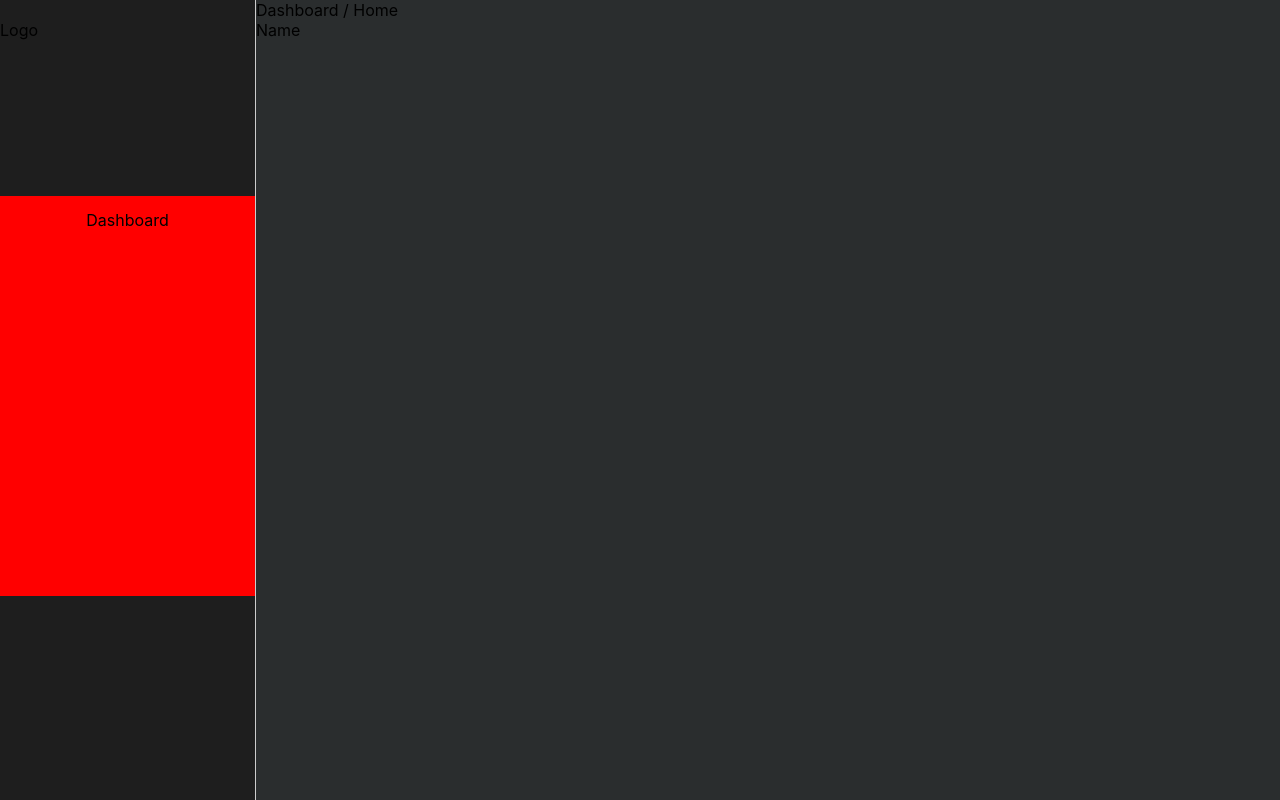
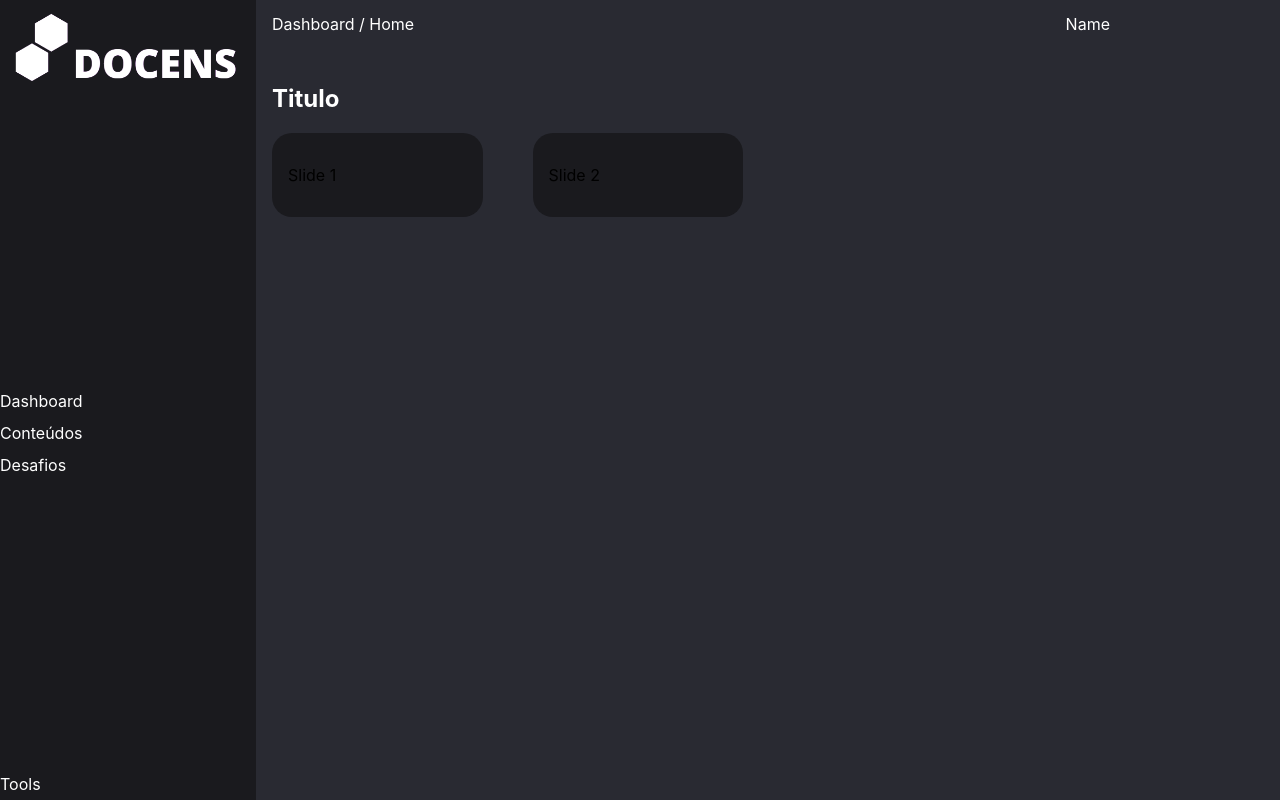
Before and after one commit to pereiraisaiah21/docens-new, a React (Create React App) app: page / in a window 1280 px wide. Built offline with nearby package versions, Linux system fonts and the light colour scheme.

Commit message:
Navigation & Body

```diff
--- a/package.json
+++ b/package.json
@@ -10,7 +10,9 @@
     "react-dom": "^18.2.0",
     "react-hook-form": "^7.40.0",
     "react-scripts": "5.0.1",
+    "react-swipeable": "^7.0.0",
     "sass": "^1.56.2",
+    "swiper": "^8.4.5",
     "web-vitals": "^2.1.4"
   },
   "scripts": {
--- a/src/App.css
+++ b/src/App.css
@@ -1,7 +1,7 @@
 .App {
   height: 100vh;
   width: 100vw;
-  background-color: #2a2d2e;
+  background-color: #292A32;
 }
 
 body {
--- a/src/Components/Body/Body.js
+++ b/src/Components/Body/Body.js
@@ -4,6 +4,8 @@ import Logo from "./Components/Logo/Logo";
 import OptionsList from "./Components/Options/OptionsList";
 import Tools from "./Components/Tools/Tools";
 import style from "./Body.module.scss";
+import ActionsList from "../Content/Components/ActionsList";
+import GuideLine from "../Content/Components/Guideline";
 
 function Body () {
 
@@ -17,6 +19,8 @@ function Body () {
             </nav>
             <div className={style.bContent}>
                 <Header />
+                <ActionsList />
+                <GuideLine />
             </div>
         </main>
     );
--- a/src/Components/Body/Body.module.scss
+++ b/src/Components/Body/Body.module.scss
@@ -7,37 +7,43 @@
     }
     &Navigation {
         grid-area: navigation;
-        background-color: #1e1e1e;
+        background-color: #1a1a1e;
         display: flex;
         flex-direction: column;
         justify-content: space-between;
-        border-right: 1px solid #ccc;
     }
     &Content {
         grid-area: content;
     }
 
     &l {
-        &Logo {}
-        &Image {}
+        &Logo {
+            padding: 10px;
+        }
+        &Image {
+            max-width: 100%;
+        }
         &Label {}
     }
 
     &o {
         &List {
-            background: red;
-            height: 50%;
             display: flex;
+            flex-wrap: wrap;
+            align-items: flex-start;
         }
         &Item {
+            display: flex;
+            flex-wrap: wrap;
             width: 100%;
+            height: 32px;
         }
         &Anchor {
             display: flex;
-            height: 48px;
+            height: 100%;
             align-items: center;
-            justify-content: center;
             width: 100%;
+            color: #fff;
         }
     }
 
--- a/src/Components/Body/Components/Logo/Logo.js
+++ b/src/Components/Body/Components/Logo/Logo.js
@@ -5,10 +5,8 @@ function Logo () {
     return (
 
         <figure className={style.blLogo}>
-            <img alt="" src="" className={style.blImage} />
-            <figcaption className={style.blLabel}>
-                Logo
-            </figcaption>
+            <img alt="" src="/logo.png" className={style.blImage} />
+            <figcaption className={style.blLabel} />
         </figure>
     );
 }
--- a/src/Components/Body/Components/Options/OptionsList.js
+++ b/src/Components/Body/Components/Options/OptionsList.js
@@ -3,10 +3,31 @@ import Option from "./Option";
 
 function OptionsList () {
 
+    const options = [
+        {
+            name : "Dashboard",
+            title : "Dashboard"
+        },
+        {
+            name : "Conteúdos",
+            title : "Dashboard"
+        },
+        {
+            name : "Desafios",
+            title : "Dashboard"
+        },
+    ];
+
     return (
 
         <ul className={style.boList}>
-            <Option href="afsad" name="Dashboard" title="" />
+            {
+                options.map((item, key) => {
+                    return (
+                        <Option href="afsad" name={item.name} title={item.title} />
+                    )
+                })
+            }
         </ul>
     );
 }
--- a/src/Components/Body/Components/Tools/Tools.js
+++ b/src/Components/Body/Components/Tools/Tools.js
@@ -6,8 +6,8 @@ function Tools () {
 
         <ul className={style.btList}>
             <li className={style.boItem}>
-                <a className={style.boAnchor}>
-
+                <a className={style.boAnchor} href="/das">
+                    Tools
                 </a>
             </li>
         </ul>
--- /dev/null
+++ b/src/Components/Content/Components/ActionsList.js
@@ -0,0 +1,35 @@
+
+import style from "../Content.module.scss";
+import { Swiper, SwiperSlide } from 'swiper/react';
+import { Navigation, Pagination, Scrollbar, A11y } from 'swiper';
+import 'swiper/css';
+import 'swiper/css/navigation';
+import 'swiper/css/pagination';
+import 'swiper/css/scrollbar';
+
+function ActionsList () {
+
+    return (
+
+        <section className={style.cWrapper}>
+            <h2 className={style.cTitle}>
+                Titulo
+            </h2>
+            <div className={style.cCarousel}>
+                <Swiper
+                    // modules={[Navigation, Pagination, Scrollbar, A11y]}
+                    spaceBetween={50}
+                    slidesPerView={4}
+                    // navigation
+                    // pagination={{ clickable: true }}
+                    // scrollbar={{ draggable: true }}
+                    >
+                    <SwiperSlide className={style.cItem}>Slide 1</SwiperSlide>
+                    <SwiperSlide className={style.cItem}>Slide 2</SwiperSlide>
+                </Swiper>
+            </div>
+        </section>
+    );
+}
+
+export default ActionsList;
--- /dev/null
+++ b/src/Components/Content/Components/Guideline.js
@@ -0,0 +1,6 @@
+
+function GuideLine () {
+    return "";
+}
+
+export default GuideLine;
--- /dev/null
+++ b/src/Components/Content/Content.js
@@ -0,0 +1,6 @@
+
+function Content () {
+    return "";
+}
+
+export default Content;
--- /dev/null
+++ b/src/Components/Content/Content.module.scss
@@ -0,0 +1,17 @@
+.c {
+    &Wrapper {
+        padding: 16px;
+    }
+    &Title {
+        color: #fff;
+    }
+    &Carousel {
+        width: 100%;
+        overflow: hidden;
+    }
+    &Item {
+        padding: 32px 16px;
+        border-radius: 20px;
+        background-color: #1a1a1e;
+    }
+}
--- a/src/Components/Header/Header.module.scss
+++ b/src/Components/Header/Header.module.scss
@@ -1,5 +1,18 @@
 .h {
-    &Wrapper {}
-    &Breadcrumb {}
-    &UserDropdown {}
+    &Wrapper {
+        display: flex;
+        align-items: center;
+        justify-content: space-between;
+        width: 100%;
+        height: 48px;
+        padding: 16px;
+    }
+    &Breadcrumb {
+        width: 80%;
+        color: #fff;
+    }
+    &UserDropdown {
+        width: 20%;
+        color: #fff;
+    }
 }
```
Also changed, not shown: public/logo.png (added), 1 other file (tests, documents, lock files or other folders).
